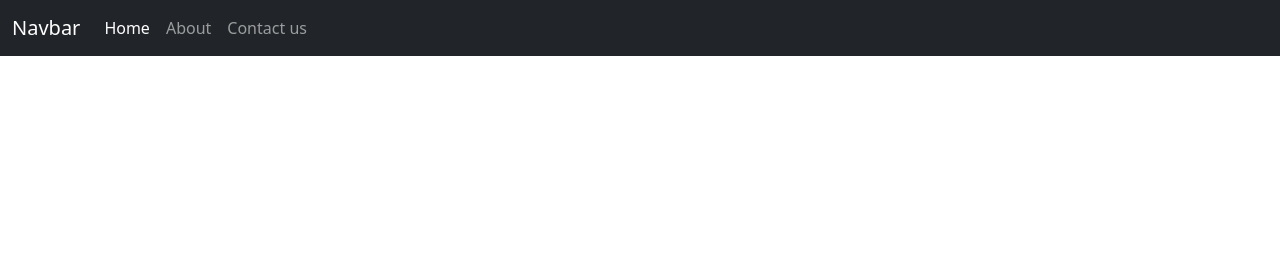
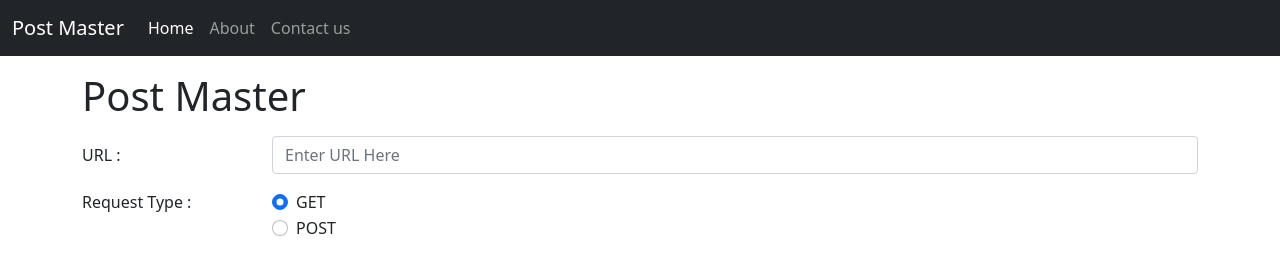
Before and after one commit to vanshul22/PostMan-Clone, a plain HTML site: page index.html in a window 1280 px wide. Drawn offline with nearby package versions, Linux system fonts and the light colour scheme.

Commit message:
Version : 2.1.1 : Added Heading, URL box & Request type. (GET/POST).

```diff
--- a/index.html
+++ b/index.html
@@ -16,7 +16,7 @@
     <!-- Navbar starts from here. -->
     <nav class="navbar navbar-expand-lg navbar-dark bg-dark">
         <div class="container-fluid">
-            <a class="navbar-brand" href="./">Navbar</a>
+            <a class="navbar-brand" href="./">Post Master</a>
             <button class="navbar-toggler" type="button" data-bs-toggle="collapse" data-bs-target="#navbarNav" aria-controls="navbarNav" aria-expanded="false" aria-label="Toggle navigation">
                 <span class="navbar-toggler-icon"></span>
             </button>
@@ -36,6 +36,38 @@
         </div>
     </nav>
 
+    <div class="container">
+        <h1 class="my-3">Post Master</h1>
+    </div>
+    <div class="container">
+        <!-- URL box -->
+        <div class="row mb-3">
+            <label for="url" class="col-sm-2 col-form-label">URL :</label>
+            <div class="col-sm-10">
+                <input type="text" class="form-control" id="url" placeholder="Enter URL Here">
+            </div>
+        </div>
+        <!-- Request type GET/POST -->
+        <fieldset class="row mb-3">
+            <legend class="col-form-label col-sm-2 pt-0">Request Type :</legend>
+            <div class="col-sm-10">
+                <div class="form-check">
+                    <input class="form-check-input" type="radio" name="requestType" id="get" value="GET" checked>
+                    <label class="form-check-label" for="get">
+                  GET
+                </label>
+                </div>
+                <div class="form-check">
+                    <input class="form-check-input" type="radio" name="requestType" id="post" value="POST">
+                    <label class="form-check-label" for="post">
+                  POST
+                </label>
+                </div>
+            </div>
+        </fieldset>
+
+    </div>
+
     <!-- Bootstrap Bundle with Popper -->
     <script src="https://cdn.jsdelivr.net/npm/bootstrap@5.1.3/dist/js/bootstrap.bundle.min.js" integrity="sha384-ka7Sk0Gln4gmtz2MlQnikT1wXgYsOg+OMhuP+IlRH9sENBO0LRn5q+8nbTov4+1p" crossorigin="anonymous"></script>
     <script src="./JS/script.js"></script>
```
